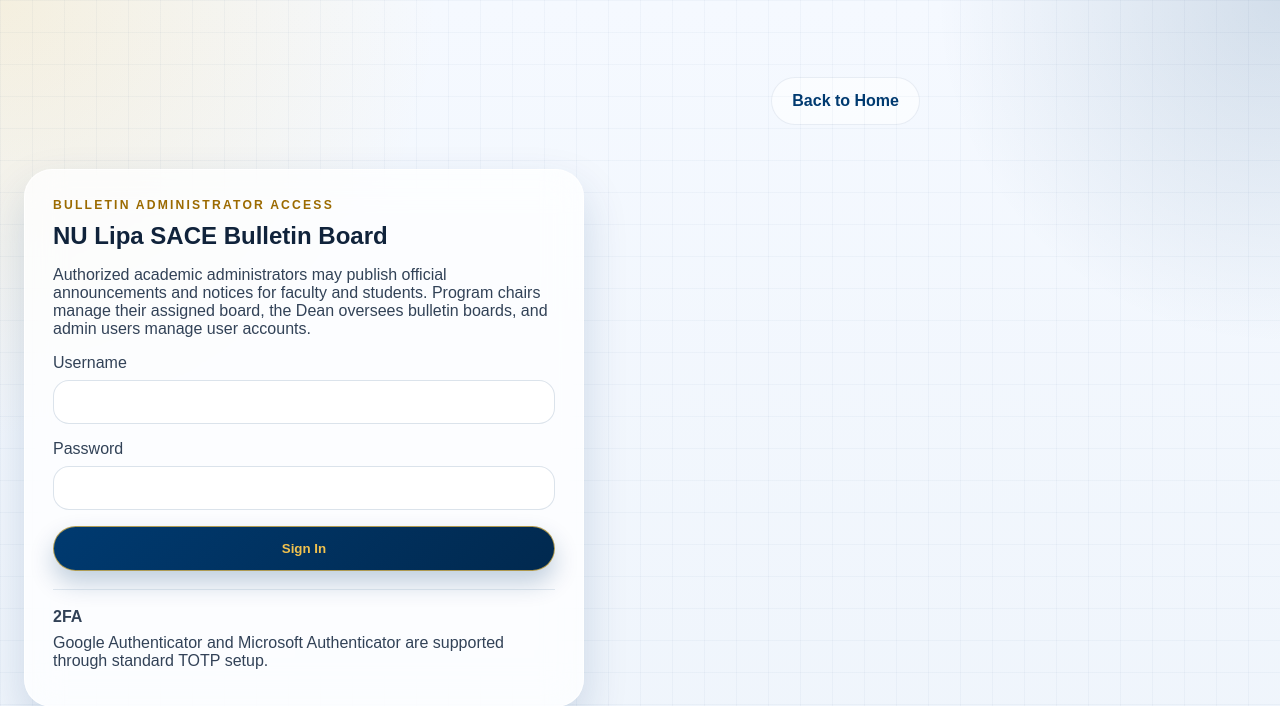
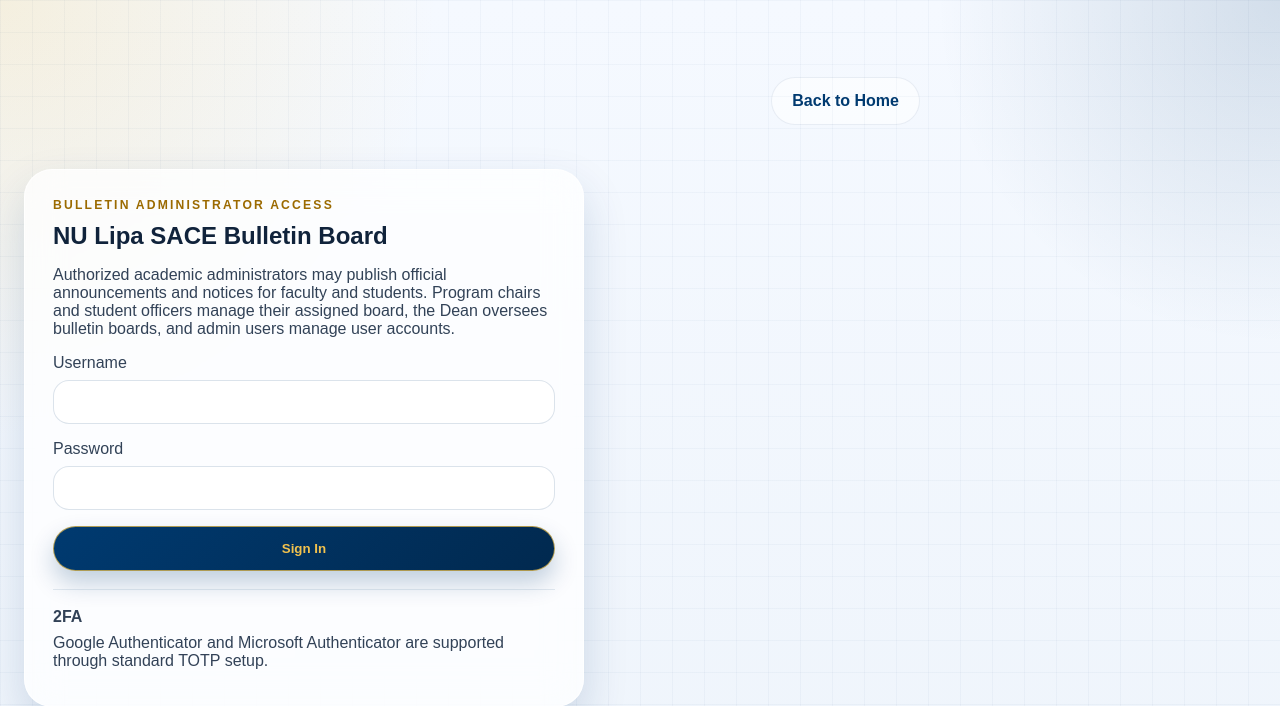
Before and after one commit to boybilis/NUSACE-Bulletin, a PHP site: page /admin/login.php in a window 1280 px wide. Shown: the top 706 px of the page. Run offline with PHP 8.4, Linux system fonts and the light colour scheme; some libraries are stand-ins or nearby versions.

Commit message:
update 7 29

```diff
--- a/admin/login.php
+++ b/admin/login.php
@@ -102,7 +102,7 @@ $totpStep = $pendingUser !== null || (($_GET['step'] ?? '') === 'totp');
     <section class="admin-login-card glass-panel">
       <p class="eyebrow">Bulletin Administrator Access</p>
       <h1>NU Lipa SACE Bulletin Board</h1>
-      <p class="admin-intro">Authorized academic administrators may publish official announcements and notices for faculty and students. Program chairs manage their assigned board, the Dean oversees bulletin boards, and admin users manage user accounts.</p>
+      <p class="admin-intro">Authorized academic administrators may publish official announcements and notices for faculty and students. Program chairs and student officers manage their assigned board, the Dean oversees bulletin boards, and admin users manage user accounts.</p>
 
       <?php if ($error !== ''): ?>
         <p class="admin-alert"><?= e($error) ?></p>
--- a/database/nusace_bulletin.sql
+++ b/database/nusace_bulletin.sql
@@ -20,7 +20,7 @@ CREATE TABLE `users` (
   `id` INT UNSIGNED NOT NULL AUTO_INCREMENT,
   `username` VARCHAR(100) NOT NULL,
   `name` VARCHAR(255) NOT NULL,
-  `role` ENUM('dean', 'admin', 'program_chair') NOT NULL,
+  `role` ENUM('dean', 'admin', 'program_chair', 'student_officer') NOT NULL,
   `default_username` VARCHAR(100) NOT NULL,
   `default_password_hash` VARCHAR(255) NOT NULL,
   `password_hash` VARCHAR(255) NOT NULL,
--- a/database/nusace_bulletin_admin_users_upgrade.sql
+++ b/database/nusace_bulletin_admin_users_upgrade.sql
@@ -1,7 +1,7 @@
 USE `nusace_bulletin`;
 
 ALTER TABLE `users`
-  MODIFY `role` ENUM('dean', 'admin', 'program_chair') NOT NULL;
+  MODIFY `role` ENUM('dean', 'admin', 'program_chair', 'student_officer') NOT NULL;
 
 ALTER TABLE `users`
   ADD COLUMN IF NOT EXISTS `is_locked` TINYINT(1) NOT NULL DEFAULT 0 AFTER `password_hash`;
--- /dev/null
+++ b/database/nusace_bulletin_student_officers_upgrade.sql
@@ -0,0 +1,4 @@
+USE `nusace_bulletin`;
+
+ALTER TABLE `users`
+  MODIFY `role` ENUM('dean', 'admin', 'program_chair', 'student_officer') NOT NULL;
--- a/includes/bootstrap.php
+++ b/includes/bootstrap.php
@@ -1711,6 +1711,7 @@ function role_options(): array
         'dean' => 'Dean',
         'admin' => 'Admin',
         'program_chair' => 'Program Chair',
+        'student_officer' => 'Student Officer',
     ];
 }
 
@@ -1726,12 +1727,12 @@ function can_manage_users(array $user): bool
 
 function can_manage_notice_module(array $user): bool
 {
-    return in_array((string) ($user['role'] ?? ''), ['dean', 'program_chair'], true);
+    return in_array((string) ($user['role'] ?? ''), ['dean', 'program_chair', 'student_officer'], true);
 }
 
 function can_manage_calendar_module(array $user): bool
 {
-    return in_array((string) ($user['role'] ?? ''), ['dean', 'program_chair'], true);
+    return in_array((string) ($user['role'] ?? ''), ['dean', 'program_chair', 'student_officer'], true);
 }
 
 function can_manage_calendar_board(array $user, string $boardId): bool
@@ -1840,7 +1841,7 @@ function user_has_totp_enabled(array $user): bool
 
 function user_requires_totp(array $user): bool
 {
-    return in_array((string) ($user['role'] ?? ''), ['dean', 'admin', 'program_chair'], true);
+    return in_array((string) ($user['role'] ?? ''), ['dean', 'admin', 'program_chair', 'student_officer'], true);
 }
 
 function pending_totp_setup_key(string $username): string
```
Also changed, not shown: admin/index.php (+7 -5 lines).
